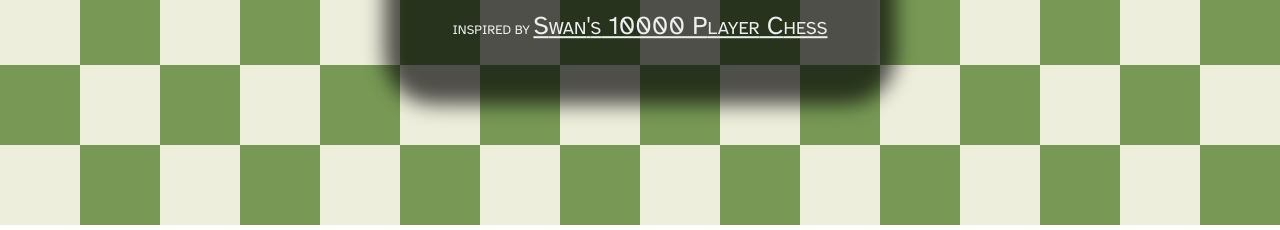
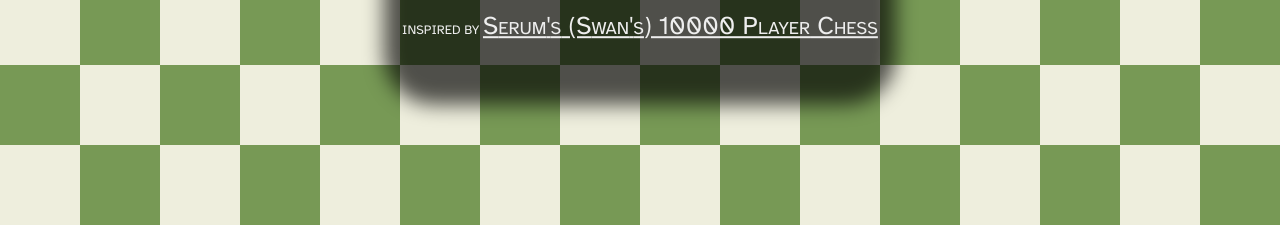
Before and after one commit to lraj23/100-player-chess, a website: page index.html in a window 1280 px wide. Shown: the part 575-805 px from the top of the page. Drawn offline with nearby package versions, Linux system fonts and the light colour scheme; no server answers.

Commit message:
credit original game as "serum's (swan's)" instead of "swan's"

```diff
--- a/index.html
+++ b/index.html
@@ -12,7 +12,7 @@
 			<div id="start-menu">
 				<h1 id="title">100 Player Chess</h1>
 				<button id="play">PLAY</button>
-				<p id="credit">INSPIRED BY <a href="https://www.youtube.com/watch?v=Ehj5F--mffU" target="_blank">S<span class="SC">WAN</span>'<span class="SC">S</span> 10000 P<span class="SC">LAYER</span> C<span class="SC">HESS</span></a></p>
+				<p id="credit">INSPIRED BY <a href="https://www.youtube.com/watch?v=Ehj5F--mffU" target="_blank">S<span class="SC">ERUM</span>'<span class="SC">S</span> (S<span class="SC">WAN</span>'<span class="SC">S</span>) 10000 P<span class="SC">LAYER</span> C<span class="SC">HESS</span></a></p>
 			</div>
 		</div>
 		<script src="/socket.io/socket.io.js"></script>
--- a/package.json
+++ b/package.json
@@ -1,6 +1,6 @@
 {
 	"name": "100-player-chess",
-	"version": "0.9.0",
+	"version": "0.9.1",
 	"description": "100 Player Chess is a multiplayer game that many people can play.",
 	"main": "app.js",
 	"type": "module",
```
Also changed, not shown: 1 other file.
